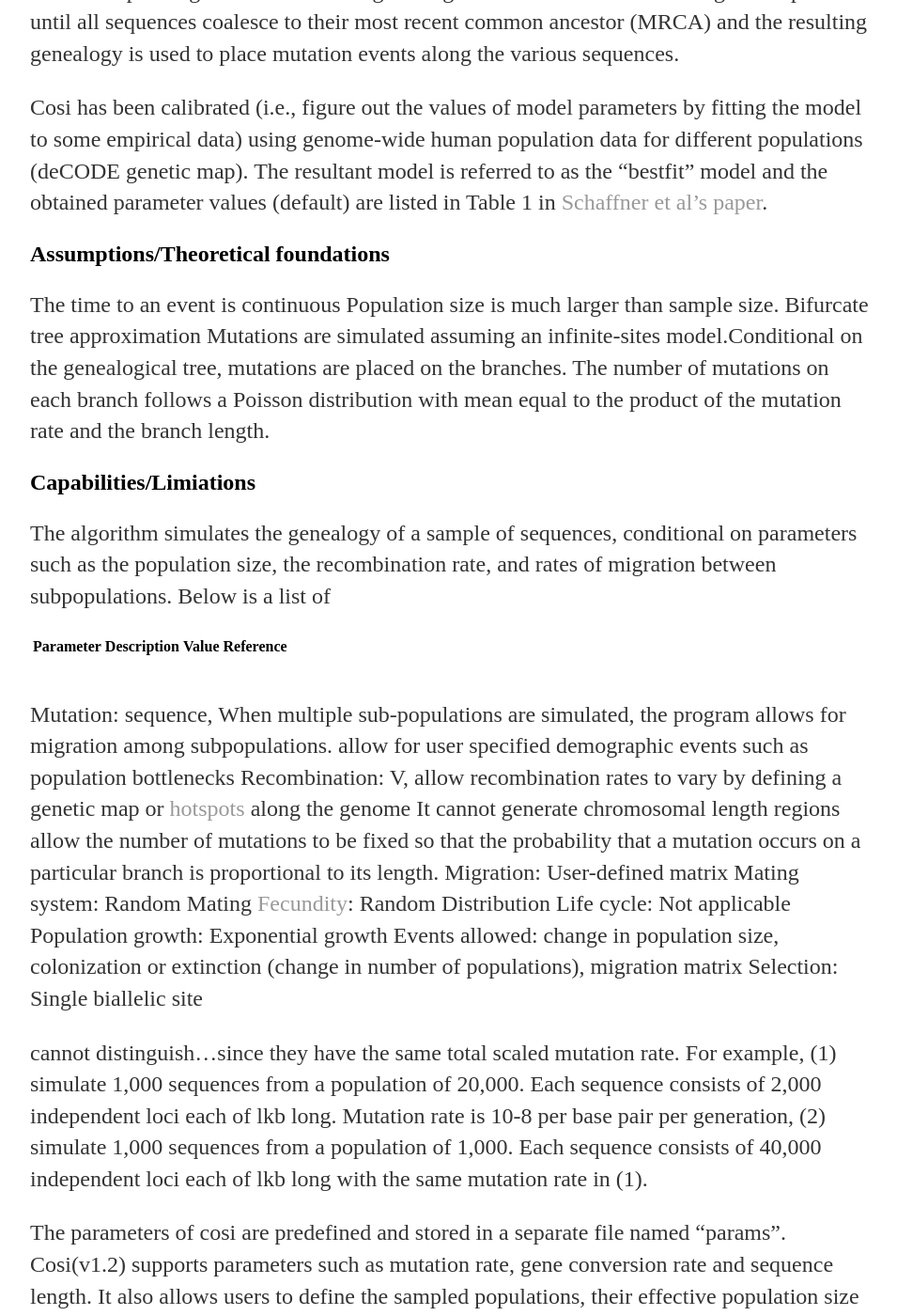
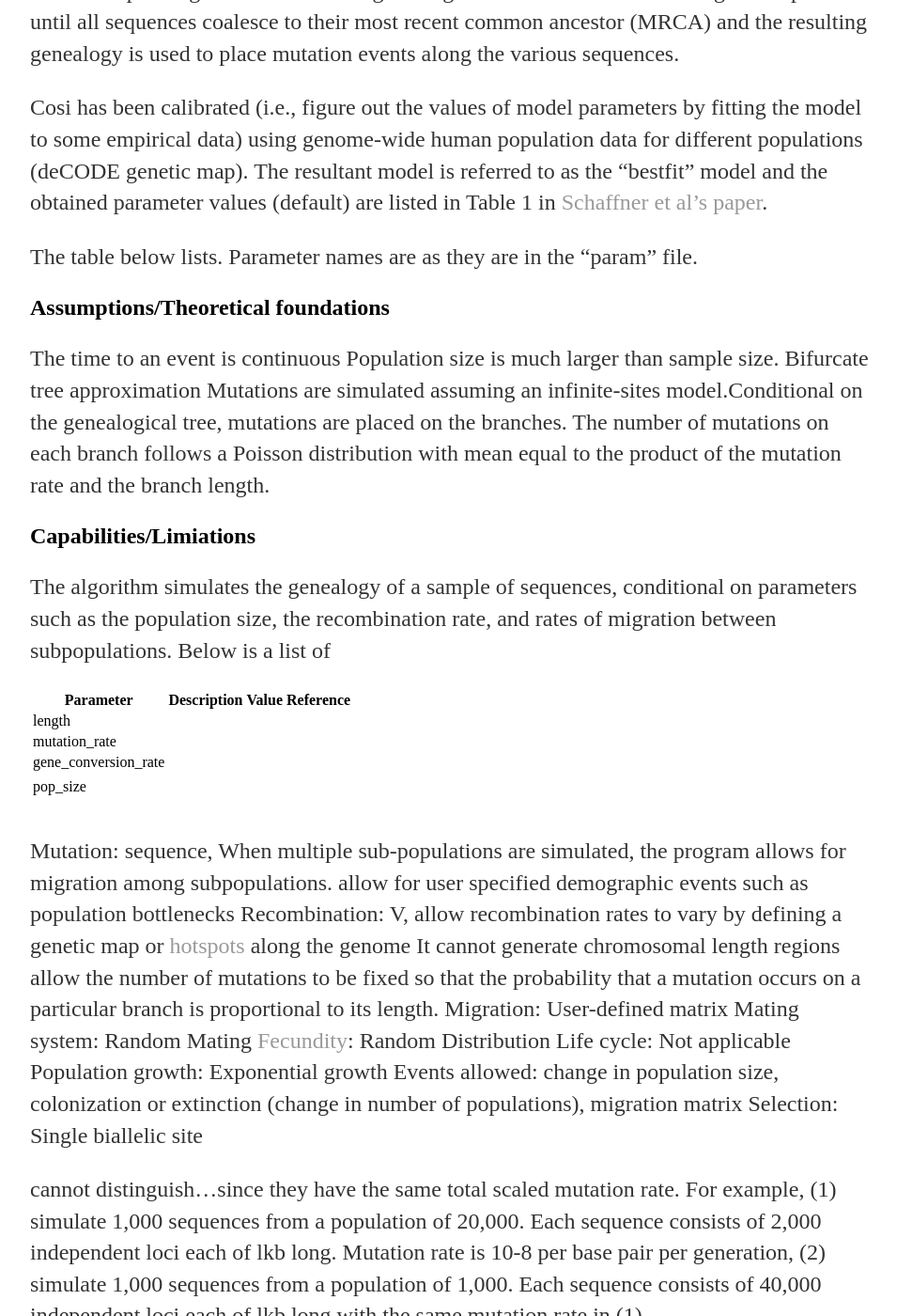
Before and after one commit to lybird300/lybird300.github.io, a Jekyll site: the page built from _posts/2015-04-02-cosi-overview.md, in a window 1280 px wide and 1400 px high, scrolled down 550 px. Shown: the whole window at 94% size, without its empty margins (160-1115 px from the left). Built offline with Jekyll 4.4.1, drawn with Linux system fonts in a browser that asks for light colours.

Commit message:
Update 2015-04-02-cosi-overview.md

```diff
--- a/_posts/2015-04-02-cosi-overview.md
+++ b/_posts/2015-04-02-cosi-overview.md
@@ -6,9 +6,10 @@ date: 2015-04-02
 
 The Cosi program (Schaffner et al., 2005) implements a coalescent model similar to the widely used <a href="http://home.uchicago.edu/rhudson1/source/mksamples.html">MS program</a> (Hudson, 1990) but allows for complex demographic histories and variable recombination rates. Both MS and Cosi implement the standard coalescent approach that simulates genealogical events backward in time. Simulated events typically include the coalescence of two DNA sequences into a single ancestral lineage, recombination within a sequence, or migration between populations. Since all these events are typically rare, coalescent simulators assume that they never occur simultaneously and assume many generations pass between consecutive events. Time between events is explicitly modeled and used to skip over generations with no genealogical events of interest. The algorithm proceeds until all sequences coalesce to their most recent common ancestor (MRCA) and the resulting genealogy is used to place mutation events along the various sequences.
 
+Cosi has been calibrated (i.e., figure out the values of model parameters by fitting the model to some empirical data) using genome-wide human population data for different populations (deCODE genetic map). The resultant model is referred to as the "bestfit" model and the obtained parameter values (default) are listed in Table 1 in <a href="http://www.ncbi.nlm.nih.gov/pmc/articles/PMC1310645/">Schaffner et al's paper</a>.
 
+The table below lists. Parameter names are as they are in the "param" file.
 
-Cosi has been calibrated (i.e., figure out the values of model parameters by fitting the model to some empirical data) using genome-wide human population data for different populations (deCODE genetic map). The resultant model is referred to as the "bestfit" model and the obtained parameter values (default) are listed in Table 1 in <a href="http://www.ncbi.nlm.nih.gov/pmc/articles/PMC1310645/">Schaffner et al's paper</a>.
 
 <h2>Assumptions/Theoretical foundations</h2>
 The time to an event is continuous
@@ -26,20 +27,20 @@ The algorithm simulates the genealogy of a sample of sequences, conditional on p
     <th>Value</th>
     <th>Reference</th>
   </tr>
-   <tr>
-    <td></td>
+  <tr>
+    <td>length </td>
     <td></td>
     <td></td>
     <td></td>
   </tr>
-     <tr>
-    <td></td>
+  <tr>
+    <td>mutation_rate</td>
     <td></td>
     <td></td>
     <td></td>
   </tr>
-     <tr>
-    <td></td>
+  <tr>
+    <td>gene_conversion_rate</td>
     <td></td>
     <td></td>
     <td></td>
@@ -51,6 +52,30 @@ The algorithm simulates the genealogy of a sample of sequences, conditional on p
     <td></td>
   </tr>
    <tr>
+    <td>pop_size</td>
+    <td></td>
+    <td></td>
+    <td></td>
+  </tr>
+    <tr>
+    <td></td>
+    <td></td>
+    <td></td>
+    <td></td>
+  </tr>
+    <tr>
+    <td></td>
+    <td></td>
+    <td></td>
+    <td></td>
+  </tr>
+    <tr>
+    <td></td>
+    <td></td>
+    <td></td>
+    <td></td>
+  </tr>
+    <tr>
     <td></td>
     <td></td>
     <td></td>
```
